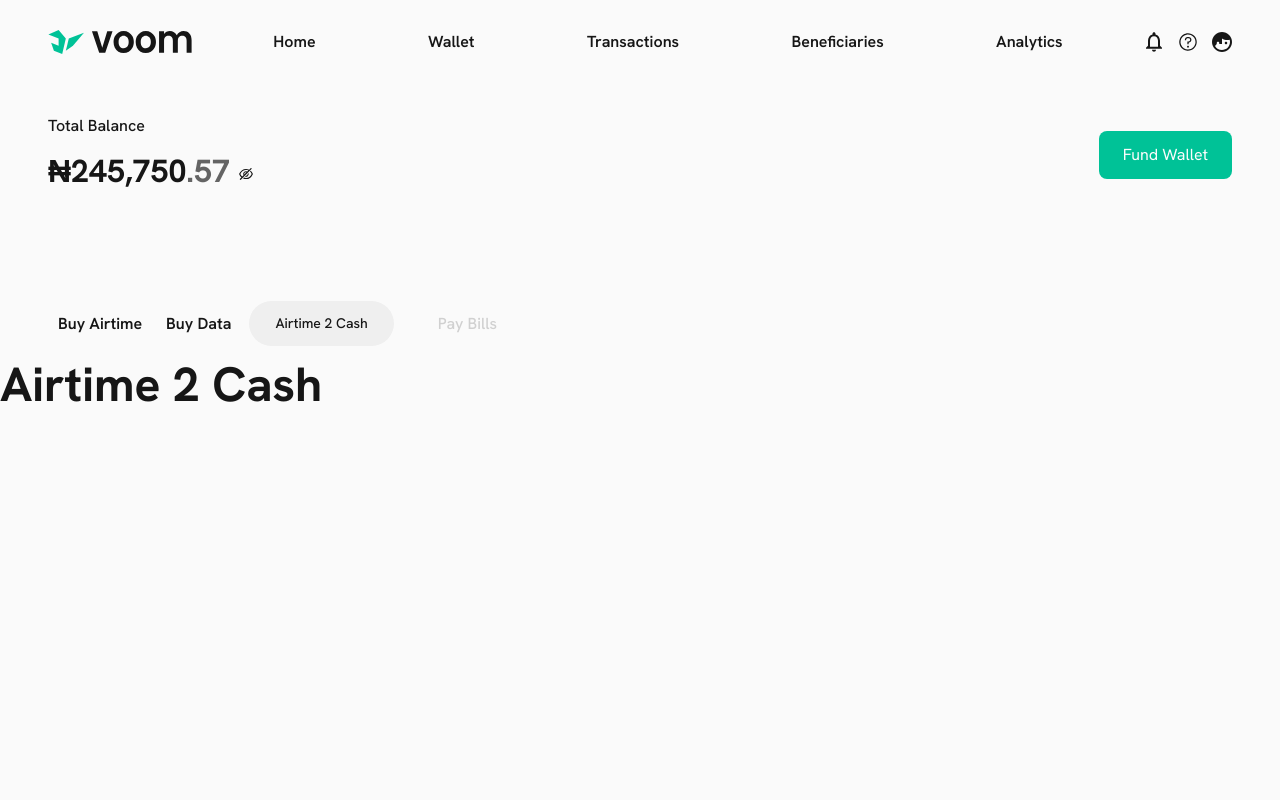
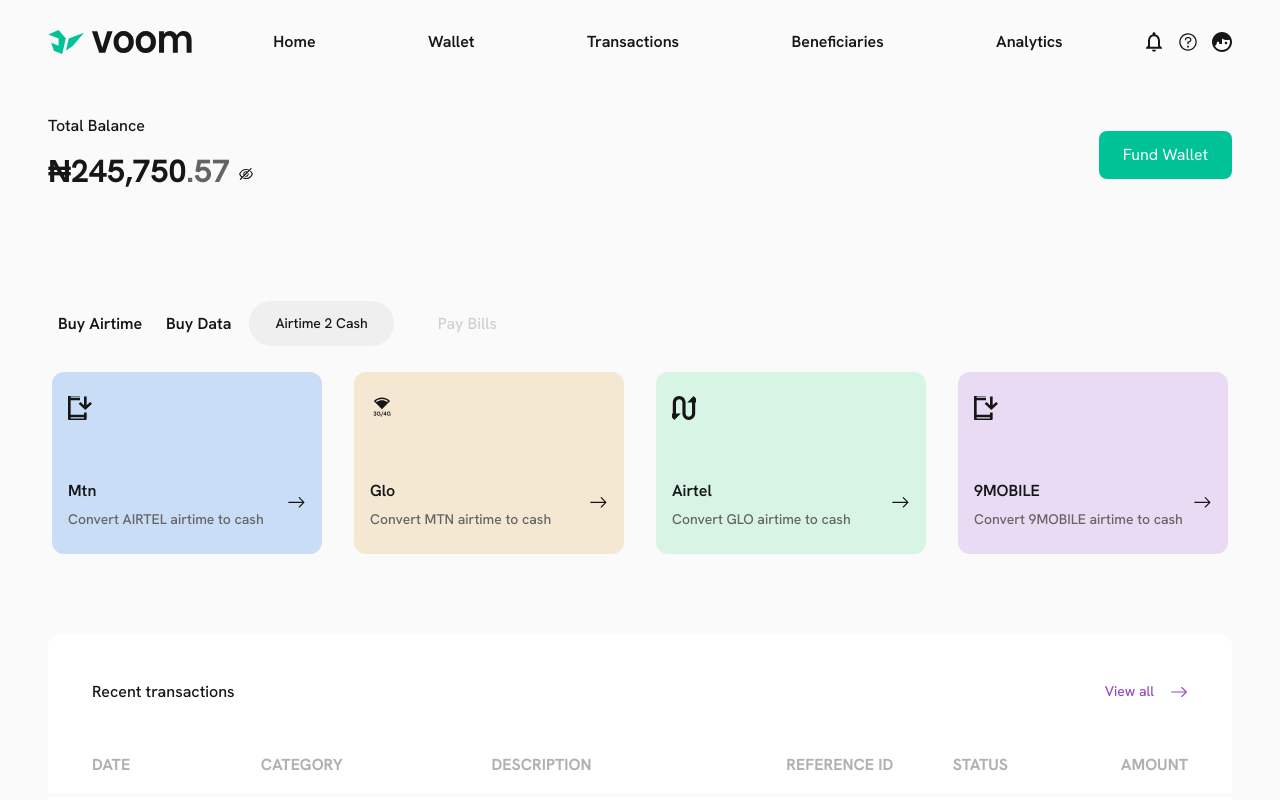
Before and after one commit to abdullahiola/VTU, a React (Vite) app: page /air-to-cash in a window 1280 px wide. Shown: the top 800 px of the page. Built offline with nearby package versions, Linux system fonts and the light colour scheme.

Commit message:
feat(FE): full build Airtime to cash component

```diff
--- a/src/components/ui/Air2Cash.tsx
+++ b/src/components/ui/Air2Cash.tsx
@@ -1,10 +1,28 @@
+import Icon1 from '../../assets/media/card-icon1.svg'
+import Icon2 from '../../assets/media/card-icon2.svg'
+import Icon3 from '../../assets/media/card-icon3.svg'
+import Card from './Card'
+import Favorites from './Favorites'
+import Transactions from './Transactions'
+
 const Air2Cash = () => {
+  const airtelMsg = 'Convert AIRTEL airtime to cash'
+  const mtnMsg = 'Convert MTN airtime to cash'
+  const gloMsg = 'Convert GLO airtime to cash'
+  const nMobileMsg = 'Convert 9MOBILE airtime to cash'
 
   return (
     <div>
-      <section>
-        <h2>Airtime 2 Cash</h2>
+      <section className='overflow-x-scroll pt-4 pb-16 px-6 md:px-12 md:pb-20'>
+        <div className='flex items-center w-max justify-between gap-x-4 px-1 md:w-full md:gap-x-8'>
+          <Card bgColor='#C9DDF7' icon={Icon1} title='Mtn' detail={airtelMsg} />
+          <Card bgColor='#F4E8D3' icon={Icon2} title='Glo' detail={mtnMsg} />
+          <Card bgColor='#D7F4E4' icon={Icon3} title='Airtel' detail={gloMsg} />
+          <Card bgColor='#EADBF4' icon={Icon1} title='9MOBILE' detail={nMobileMsg} />
+        </div>
       </section>
+      <Favorites />
+      <Transactions />
     </div>
   )
 }
```
